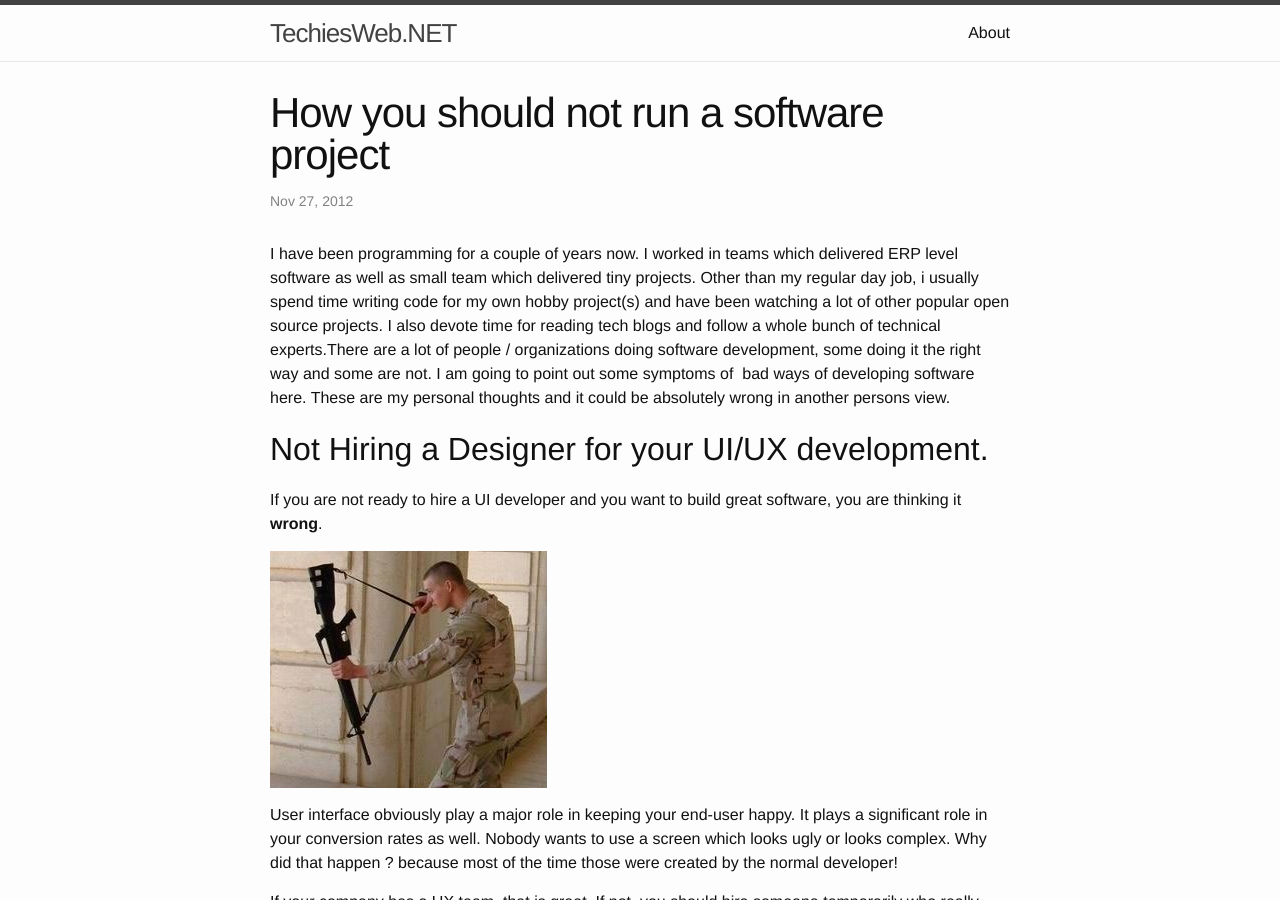
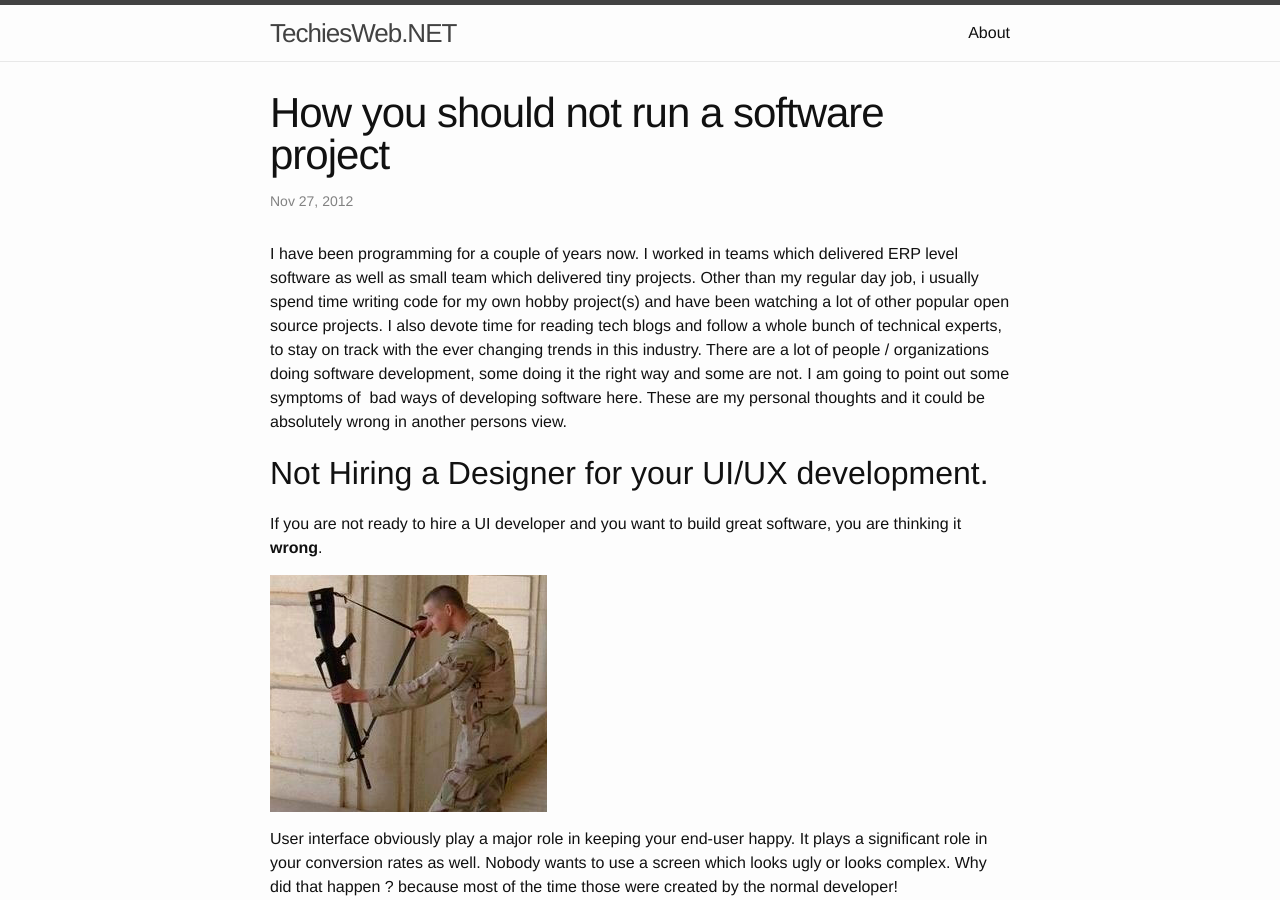
Before and after one commit to kshyju/techiesweb.net, a Jekyll site: the page built from _posts/2012-11-26-how-you-should-not-run-a-software-project.html, in a window 1280 px wide and 900 px high. Built offline with Jekyll 4.4.1, drawn with Linux system fonts in a browser that asks for light colours.

Commit message:
language fix

```diff
--- a/_posts/2012-11-26-how-you-should-not-run-a-software-project.html
+++ b/_posts/2012-11-26-how-you-should-not-run-a-software-project.html
@@ -3,7 +3,7 @@
 title: How you should not run a software project
 date: 2012-11-26 21:22:41.000000000 -05:00
 ---
-<p>I have been programming for a couple of years now. I worked in teams which delivered ERP level software as well as small team which delivered tiny projects. Other than my regular day job, i usually spend time writing code for my own hobby project(s) and have been watching a lot of other popular open source projects. I  also devote time for reading tech blogs and follow a whole bunch of technical experts.There are a lot of people / organizations doing software development, some doing it the right way and some are not. I am going to point out some symptoms of  bad ways of developing software here. These are my personal thoughts and it could be absolutely wrong in another persons view.</p>
+<p>I have been programming for a couple of years now. I worked in teams which delivered ERP level software as well as small team which delivered tiny projects. Other than my regular day job, i usually spend time writing code for my own hobby project(s) and have been watching a lot of other popular open source projects. I  also devote time for reading tech blogs and follow a whole bunch of technical experts, to stay on track with the ever changing trends in this industry. There are a lot of people / organizations doing software development, some doing it the right way and some are not. I am going to point out some symptoms of  bad ways of developing software here. These are my personal thoughts and it could be absolutely wrong in another persons view.</p>
 <h2>Not Hiring a Designer for your UI/UX development.</h2>
 <p>If you are not ready to hire a UI developer and you want to build great software, you are thinking it <strong>wrong</strong>.</p>
 <p><a href="http://techiesweb.net/assets/developers-doing-design.png"><img class="alignright size-full wp-image-612" title="developers-doing-design" src="http://techiesweb.net/assets/developers-doing-design.png" alt="" width="277" height="237" /></a></p>
```
